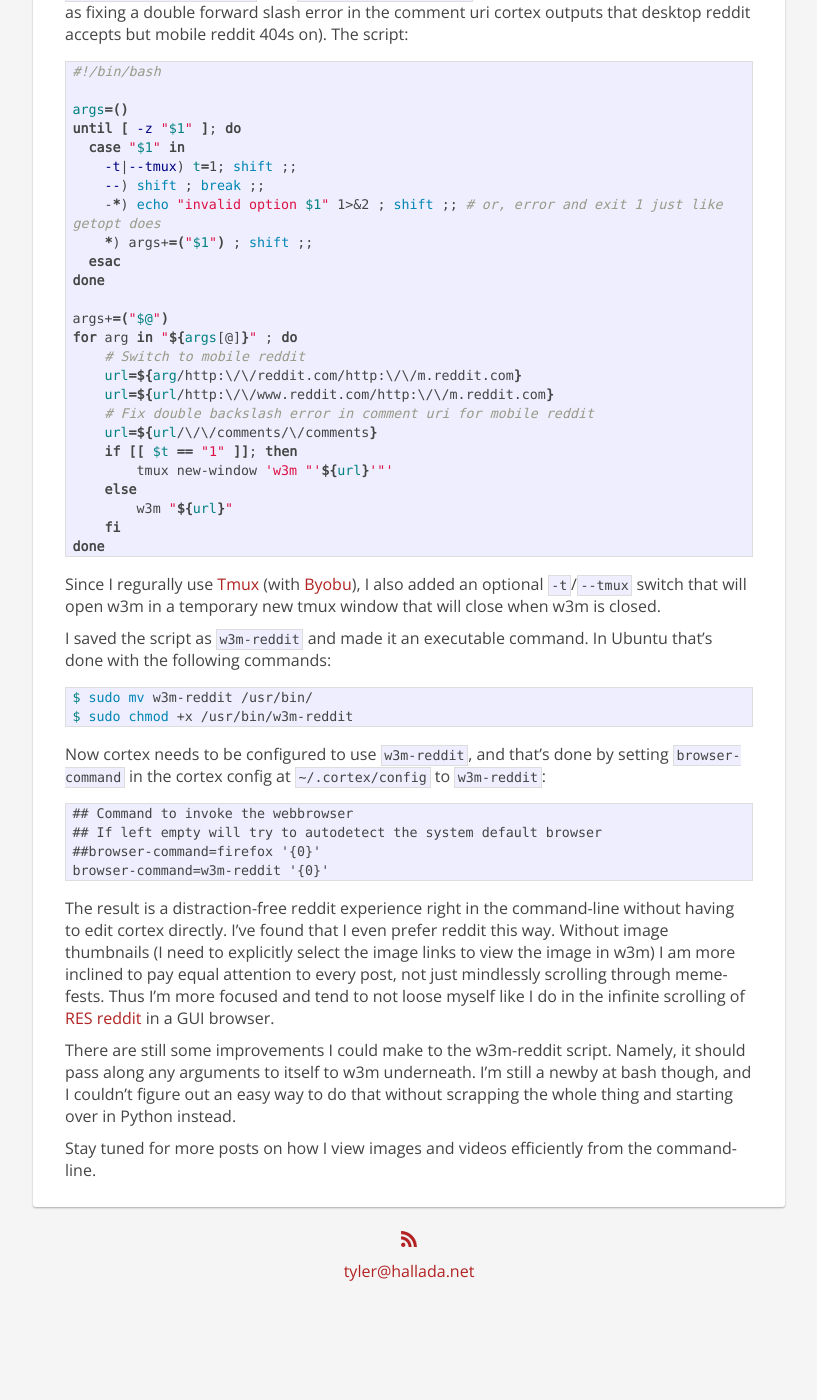
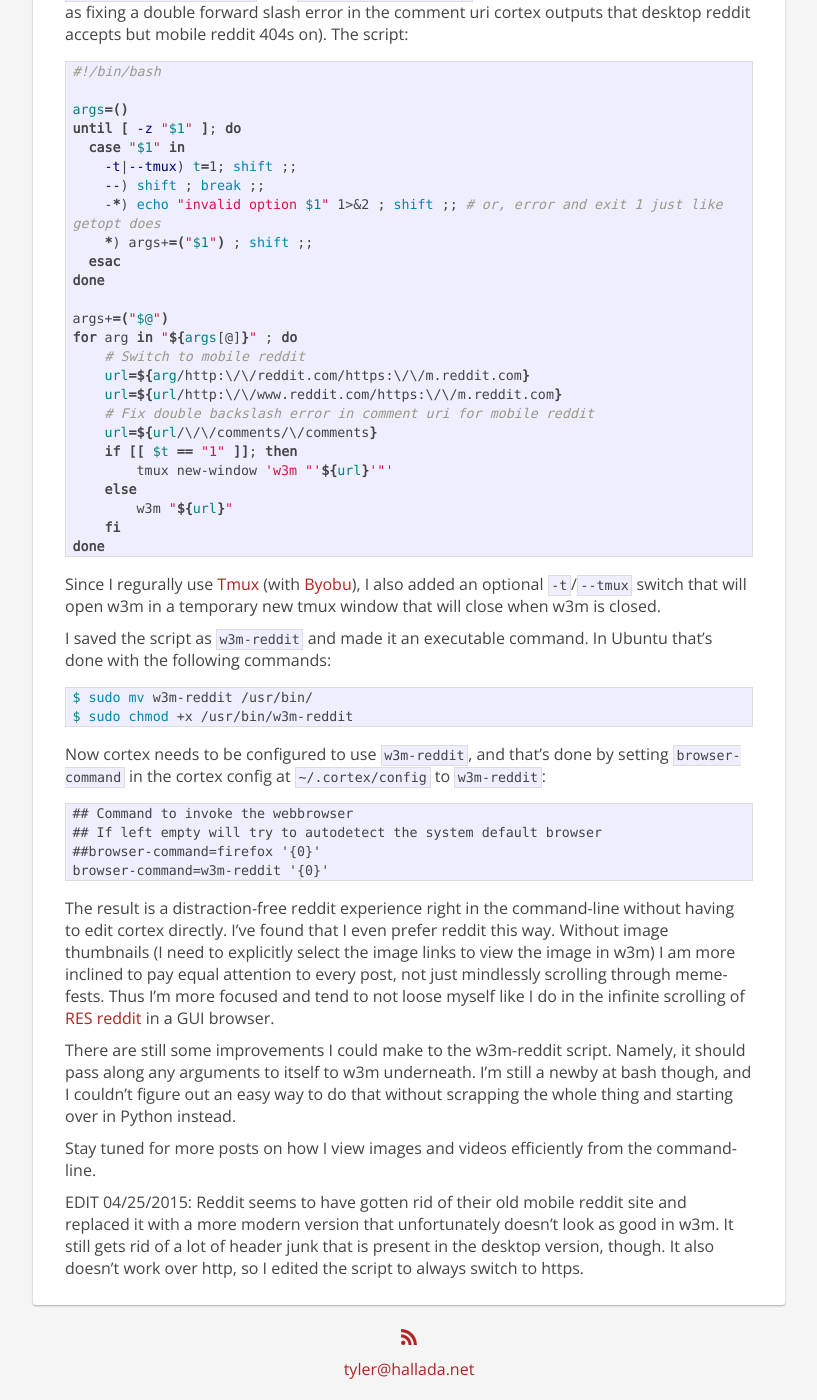
Before and after one commit to thallada/thallada.github.io, a Jekyll site: the page built from _posts/2013-06-04-w3m-reddit.md, in a window 1280 px wide and 1400 px high, scrolled down 859 px. Shown: the whole window, without its empty margins (231-1048 px from the left). Built offline with Jekyll 4.4.1, drawn with Linux system fonts in a browser that asks for light colours; Markdown is read by kramdown in place of the engine named in the settings; before the commit the page ends 2161 px from its top, so only the background shows below that.

Commit message:
Update w3m-reddit post about new m.reddit.com

```diff
--- a/_posts/2013-06-04-w3m-reddit.md
+++ b/_posts/2013-06-04-w3m-reddit.md
@@ -45,8 +45,8 @@ done
 args+=("$@")
 for arg in "${args[@]}" ; do
     # Switch to mobile reddit
-    url=${arg/http:\/\/reddit.com/http:\/\/m.reddit.com}
-    url=${url/http:\/\/www.reddit.com/http:\/\/m.reddit.com}
+    url=${arg/http:\/\/reddit.com/https:\/\/m.reddit.com}
+    url=${url/http:\/\/www.reddit.com/https:\/\/m.reddit.com}
     # Fix double backslash error in comment uri for mobile reddit
     url=${url/\/\/comments/\/comments}
     if [[ $t == "1" ]]; then
@@ -93,3 +93,9 @@ scrapping the whole thing and starting over in Python instead.
 
 Stay tuned for more posts on how I view images and videos efficiently from the
 command-line.
+
+EDIT 04/25/2015: Reddit seems to have gotten rid of their old mobile reddit site
+and replaced it with a more modern version that unfortunately doesn't look as
+good in w3m. It still gets rid of a lot of header junk that is present in the
+desktop version, though. It also doesn't work over http, so I edited the script
+to always switch to https.
```
